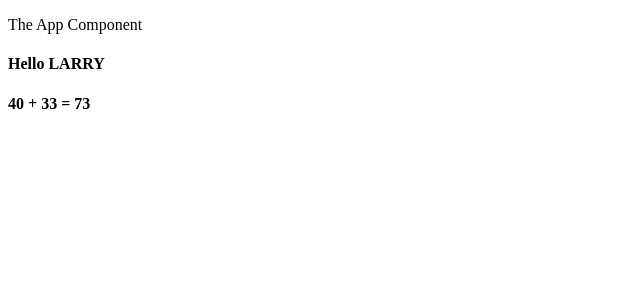
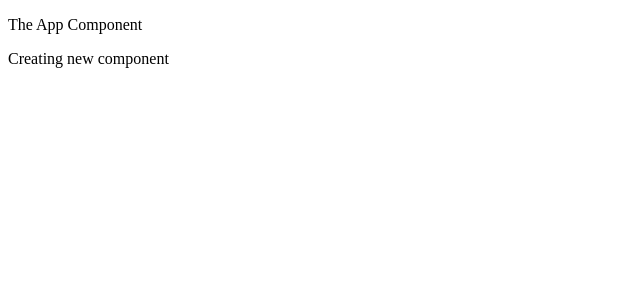
Before and after one commit to MarkoTON/react-front-to-back-default.github.io, a React (Create React App) app in the folder contactmanager/: page / in a window 1280 px wide. Shown: the top 300 px of the page, without its empty margins (0-640 px from the left). Built offline with nearby package versions, Linux system fonts and the light colour scheme.

Commit message:
small change testing

```diff
--- a/contactmanager/src/App.js
+++ b/contactmanager/src/App.js
@@ -3,29 +3,10 @@ import './App.css';
 
 class App extends Component {
   render() {
-    let name = 'Larry';
-    let showHello = true;
-    let showMath = true;
-    let num1 = 40;
-    let num2 = 33;
-
-    let math;
-    if(showMath){
-      math = <h4>{num1} + {num2} = {num1 + num2}</h4>
-      // Pravilno se pise kao sto je dole napisano
-      // math = (
-      // <h4>{num1} + {num2} = {num1 + num2}</h4>
-      // );
-
-    } else {
-      math = null;
-    }
-
     return (
       <div className="App">
         <p>The App Component</p>
-        {showHello ? <h4>Hello {name.toUpperCase()}</h4> : <p>:P</p>}
-        {math}
+        <p>Creating new component</p>
       </div>
     );
   }
```
